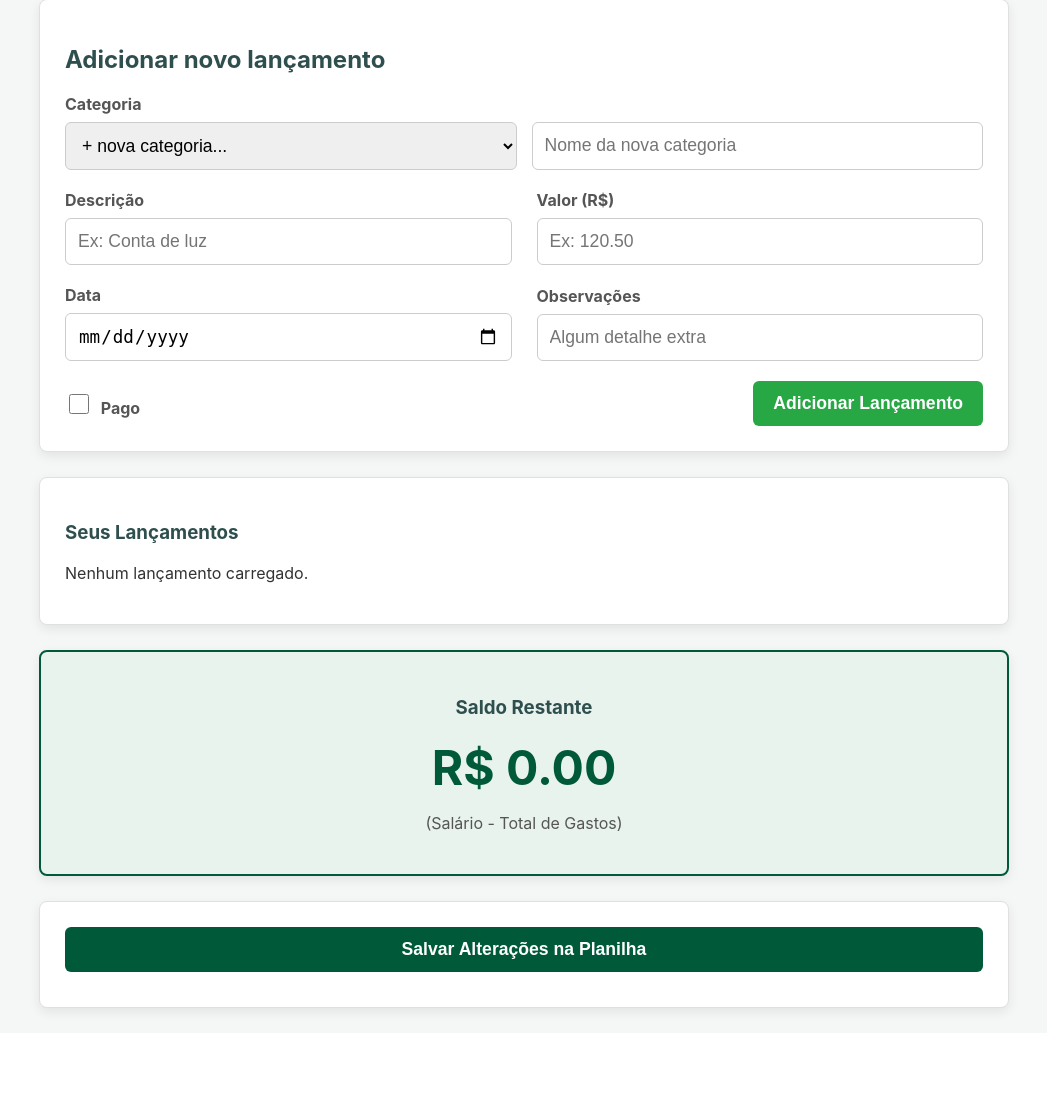
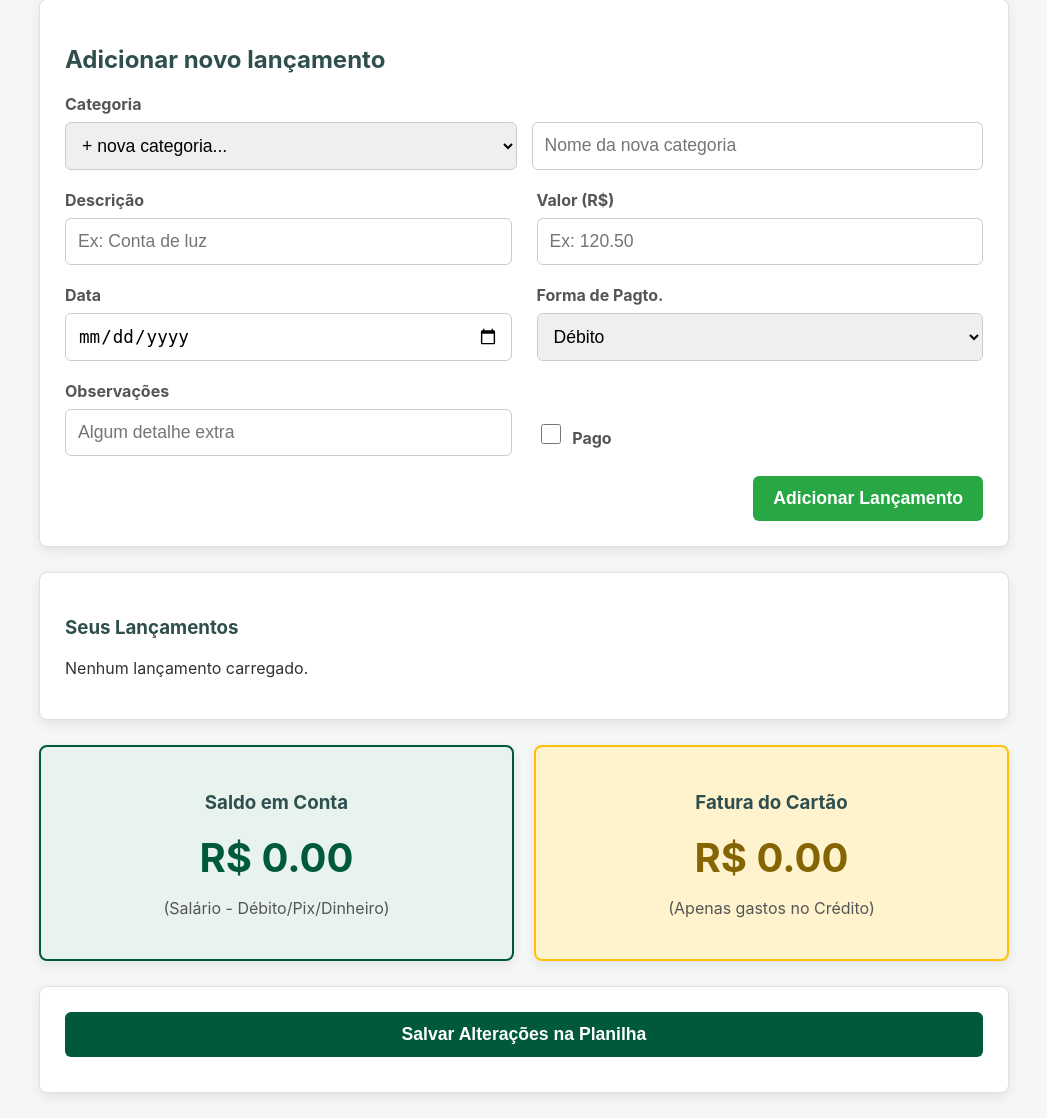
Before and after one commit to maarques/Monitoramento_Gastos, a Flask app: page /dashboard in a window 1280 px wide. Shown: the part 388-1506 px from the top of the page, without its empty margins (116-1163 px from the left). Before the commit the page ends 1407 px from the top, so only its background shows below. Run offline with Flask 2, Linux system fonts and the light colour scheme.

Commit message:
adição de separação de crédito débito

```diff
--- a/app/models.py
+++ b/app/models.py
@@ -8,6 +8,7 @@ class Expense:
     valor: float
     pago: bool
     data: Optional[str] = None
+    forma_pagamento: Optional[str] = "Débito"
     obs: Optional[str] = None
 
     def to_dict(self):
@@ -17,5 +18,6 @@ class Expense:
             "valor": self.valor,
             "pago": self.pago,
             "data": self.data,
+            "forma_pagamento": self.forma_pagamento,
             "obs": self.obs
         }
--- a/static/js/app.js
+++ b/static/js/app.js
@@ -15,7 +15,10 @@ document.addEventListener('DOMContentLoaded', () => {
 
     // 2. Função para atualizar o saldo
     function updateBalance() {
-        if (!salaryInput || !balanceDisplay) return;
+        const balanceDisplay = document.getElementById('balance-display');
+        const creditDisplay = document.getElementById('credit-display'); // <-- Pega o novo card amarelo
+
+        if (!salaryInput || !balanceDisplay || !creditDisplay) return;
 
         // Pega o salário (se vazio, assume 0)
         const salary = parseFloat(salaryInput.value) || 0;
@@ -23,24 +26,44 @@ document.addEventListener('DOMContentLoaded', () => {
         // Salva
         localStorage.setItem('salary_' + fileId, salary);
 
-        // Soma gastos
-        let totalGastos = 0;
-        document.querySelectorAll('.gasto-col.valor').forEach(el => {
-            const valorTexto = el.textContent.replace('R$', '').trim();
-            const valor = parseFloat(valorTexto);
-            if (!isNaN(valor)) {
-                totalGastos += valor;
+        // Zera os contadores separados
+        let totalDebito = 0;
+        let totalCredito = 0;
+
+        // Percorre CADA LINHA de gasto, e não apenas o valor
+        document.querySelectorAll('.gasto-item').forEach(item => {
+            const valorEl = item.querySelector('.gasto-col.valor');
+            const formaEl = item.querySelector('.gasto-col.payment'); // <-- Pega a coluna da forma de pagamento
+
+            if (valorEl) {
+                const valorTexto = valorEl.textContent.replace('R$', '').trim();
+                const valor = parseFloat(valorTexto);
+
+                if (!isNaN(valor)) {
+                    // Se a coluna de pagamento existir, pega o texto. Se não, assume Débito.
+                    const forma = formaEl ? formaEl.textContent.trim() : 'Débito';
+
+                    // Separa a soma dependendo do texto!
+                    if (forma === 'Crédito') {
+                        totalCredito += valor;
+                    } else {
+                        totalDebito += valor;
+                    }
+                }
             }
         });
 
-        // Calcula e exibe
-        const restante = salary - totalGastos;
+        // 1. Calcula o Saldo (Salário menos apenas Débito/Pix/Dinheiro)
+        const restante = salary - totalDebito;
         if (restante >= 0) {
             balanceDisplay.style.color = "#005A3A"; // Verde
         } else {
             balanceDisplay.style.color = "#dc3545"; // Vermelho
         }
         balanceDisplay.textContent = 'R$ ' + restante.toFixed(2);
+
+        // 2. Mostra o valor da Fatura (Apenas Crédito)
+        creditDisplay.textContent = 'R$ ' + totalCredito.toFixed(2);
     }
 
     if (salaryInput) {
@@ -102,6 +125,7 @@ document.addEventListener('DOMContentLoaded', () => {
             valor: parseFloat(document.getElementById('f-valor').value || 0),
             pago: document.getElementById('f-pago').checked,
             data: formattedDate,
+            forma_pagamento: document.getElementById('f-forma_pagamento').value,
             obs: document.getElementById('f-obs').value
         };
 
@@ -176,6 +200,7 @@ document.addEventListener('DOMContentLoaded', () => {
             <div class="gasto-col valor" data-field="valor">R$ ${Number(row.valor).toFixed(2)}</div>
             <div class="gasto-col pago" data-field="pago"><input type="checkbox" class="chk-pago" ${row.pago ? 'checked' : ''}></div>
             <div class="gasto-col data" data-field="data">${row.data || ''}</div>
+            <div class="gasto-col payment" data-field="forma_pagamento">${row.forma_pagamento || 'Débito'}</div> <div class="gasto-col obs" data-field="obs">${row.obs || ''}</div>
             <div class="gasto-col obs" data-field="obs">${row.obs || ''}</div>
             <div class="gasto-col actions">
               <button class="btn-edit">Editar</button>
@@ -284,12 +309,14 @@ document.addEventListener('DOMContentLoaded', () => {
     function toggleEdit(item) {
         const gastoRow = item.querySelector('.gasto-row');
 
+        // ==== MODO: SALVAR A EDIÇÃO ====
         if (item.dataset.editing === '1') {
             isDirty = true;
             const nome = item.querySelector('input[data-field="nome"]').value;
             const valor = item.querySelector('input[data-field="valor"]').value;
             const dateInput = item.querySelector('input[data-field="data"]').value;
             const obs = item.querySelector('input[data-field="obs"]').value;
+            const forma = item.querySelector('select[data-field="forma_pagamento"]').value; // <-- Lê a nova forma
 
             const dateParts = dateInput.split('-');
             const displayData = dateParts.length === 3 ? `${dateParts[2]}/${dateParts[1]}/${dateParts[0]}` : '';
@@ -297,6 +324,7 @@ document.addEventListener('DOMContentLoaded', () => {
             const newCategorySelect = item.querySelector('select[data-field="category"]');
             const newCategory = newCategorySelect ? newCategorySelect.value : item.closest('.cat-container').dataset.category;
 
+            // Se for uma planilha nova (não salva)
             if (!file) {
                 if (newCategory && newCategory !== item.closest('.cat-container').dataset.category) {
                     const targetContainer = document.querySelector(`.cat-container[data-category="${newCategory}"]`);
@@ -305,21 +333,26 @@ document.addEventListener('DOMContentLoaded', () => {
                 item.querySelector('.nome').textContent = nome;
                 item.querySelector('.valor').textContent = 'R$ ' + (Number(valor).toFixed(2));
                 item.querySelector('.data').textContent = displayData;
+                item.querySelector('.payment').textContent = forma; // <-- Atualiza a tela
                 item.querySelector('.obs').textContent = obs;
                 item.dataset.editing = '0';
                 const categoryRow = item.querySelector('.gasto-edit-category-row');
                 if (categoryRow) categoryRow.remove();
 
-                updateBalance(); // Atualiza saldo após editar local
+                updateBalance();
                 return;
             }
 
+            // Se for planilha existente, manda pro backend
             const id = item.dataset.id;
             const category = item.closest('.cat-container').dataset.category;
 
             let updates = [
-                {field: 'nome', value: nome}, {field: 'valor', value: valor},
-                {field: 'data', value: displayData}, {field: 'obs', value: obs}
+                {field: 'nome', value: nome},
+                {field: 'valor', value: valor},
+                {field: 'data', value: displayData},
+                {field: 'forma_pagamento', value: forma}, // <-- Manda salvar a nova forma
+                {field: 'obs', value: obs}
             ];
 
             if (newCategory && newCategory !== category) {
@@ -340,11 +373,12 @@ document.addEventListener('DOMContentLoaded', () => {
                     item.querySelector('.nome').textContent = nome;
                     item.querySelector('.valor').textContent = 'R$ ' + (Number(valor).toFixed(2));
                     item.querySelector('.data').textContent = displayData;
+                    item.querySelector('.payment').textContent = forma; // <-- Atualiza a tela
                     item.querySelector('.obs').textContent = obs;
                     item.dataset.editing = '0';
                     item.querySelector('.gasto-edit-category-row').remove();
 
-                    updateBalance(); // Atualiza saldo após editar
+                    updateBalance();
                 } else {
                     alert('Alguma atualização falhou');
                     isDirty = false;
@@ -353,22 +387,38 @@ document.addEventListener('DOMContentLoaded', () => {
             return;
         }
 
+        // ==== MODO: ENTRAR EM EDIÇÃO ====
         const originalCategory = item.closest('.cat-container').dataset.category;
         const nomeCell = item.querySelector('.nome');
         const valorCell = item.querySelector('.valor');
         const dataCell = item.querySelector('.data');
+        const formaCell = item.querySelector('.payment'); // <-- Pega a célula do pagamento
         const obsCell = item.querySelector('.obs');
+
         const nomeVal = nomeCell.textContent.trim();
         const valorVal = valorCell.textContent.replace(/[R$\s]/g, '').replace(',', '.').trim();
         const dataVal = dataCell.textContent.trim();
+        const formaVal = formaCell ? formaCell.textContent.trim() : 'Débito'; // <-- Pega o valor atual
         const obsVal = obsCell.textContent.trim();
+
         const dateParts = dataVal.split('/');
         const isoDate = dateParts.length === 3 ? `${dateParts[2]}-${dateParts[1]}-${dateParts[0]}` : '';
 
+        // Transforma tudo em campos de input
         nomeCell.innerHTML = `<input type="text" data-field="nome" value="${nomeVal}">`;
         valorCell.innerHTML = `<input type="number" data-field="valor" value="${valorVal}">`;
         dataCell.innerHTML = `<input type="date" data-field="data" value="${isoDate}">`;
         obsCell.innerHTML = `<input type="text" data-field="obs" value="${obsVal}">`;
+
+        // Transforma a forma de pagamento em um dropdown (select) selecionando o atual
+        formaCell.innerHTML = `
+            <select data-field="forma_pagamento">
+                <option value="Débito" ${formaVal === 'Débito' ? 'selected' : ''}>Débito</option>
+                <option value="Crédito" ${formaVal === 'Crédito' ? 'selected' : ''}>Crédito</option>
+                <option value="Pix" ${formaVal === 'Pix' ? 'selected' : ''}>Pix</option>
+                <option value="Dinheiro" ${formaVal === 'Dinheiro' ? 'selected' : ''}>Dinheiro</option>
+            </select>
+        `;
 
         const allCategories = Array.from(document.querySelectorAll('.cat-container')).map(c => c.dataset.category);
         if (allCategories.length > 0) {
--- a/templates/dashboard.html
+++ b/templates/dashboard.html
@@ -49,6 +49,16 @@
         <input id="f-data" type="date">
       </div>
 
+      <div class="form-group payment-method">
+        <label for="f-forma_pagamento">Forma de Pagto.</label>
+        <select id="f-forma_pagamento">
+          <option value="Débito">Débito</option>
+          <option value="Crédito">Crédito</option>
+          <option value="Pix">Pix</option>
+          <option value="Dinheiro">Dinheiro</option>
+        </select>
+      </div>
+
       <div class="form-group obs">
         <label for="f-obs">Observações</label>
         <input id="f-obs" type="text" placeholder="Algum detalhe extra">
@@ -83,6 +93,7 @@
                   <div class="gasto-col valor" data-field="valor">R$ {{ "%.2f"|format(r.valor) }}</div>
                   <div class="gasto-col pago" data-field="pago"><input type="checkbox" class="chk-pago" {% if r.pago %}checked{% endif %}></div>
                   <div class="gasto-col data" data-field="data">{{ r.data or '' }}</div>
+                  <div class="gasto-col payment" data-field="forma_pagamento">{{ r.forma_pagamento or 'Débito' }}</div>
                   <div class="gasto-col obs" data-field="obs">{{ r.obs or '' }}</div>
                   <div class="gasto-col actions">
                     <button class="btn-edit">Editar</button>
@@ -99,11 +110,19 @@
     </div>
   </section>
 
-  <section class="box" style="text-align: center; background-color: #e8f3ee; border: 2px solid #005A3A;">
-    <h3>Saldo Restante</h3>
-    <h1 id="balance-display" style="color: #005A3A; font-size: 3em; margin: 10px 0;">R$ 0.00</h1>
-    <p style="color: #555;">(Salário - Total de Gastos)</p>
-  </section>
+  <div style="display: flex; gap: 20px; justify-content: center; margin-bottom: 25px;">
+    <section class="box" style="flex: 1; text-align: center; background-color: #e8f3ee; border: 2px solid #005A3A; margin-bottom: 0;">
+      <h3>Saldo em Conta</h3>
+      <h1 id="balance-display" style="color: #005A3A; font-size: 2.5em; margin: 10px 0;">R$ 0.00</h1>
+      <p style="color: #555;">(Salário - Débito/Pix/Dinheiro)</p>
+    </section>
+
+    <section class="box" style="flex: 1; text-align: center; background-color: #fff3cd; border: 2px solid #ffc107; margin-bottom: 0;">
+      <h3>Fatura do Cartão</h3>
+      <h1 id="credit-display" style="color: #856404; font-size: 2.5em; margin: 10px 0;">R$ 0.00</h1>
+      <p style="color: #555;">(Apenas gastos no Crédito)</p>
+    </section>
+  </div>
 
   <section class="box save-section">
     <button id="btn-save">Salvar Alterações na Planilha</button>
```
Also changed, not shown: app/services.py (+5 -2 lines), static/css/style.css (+18 -8 lines), tests/test_services.py (deleted).
